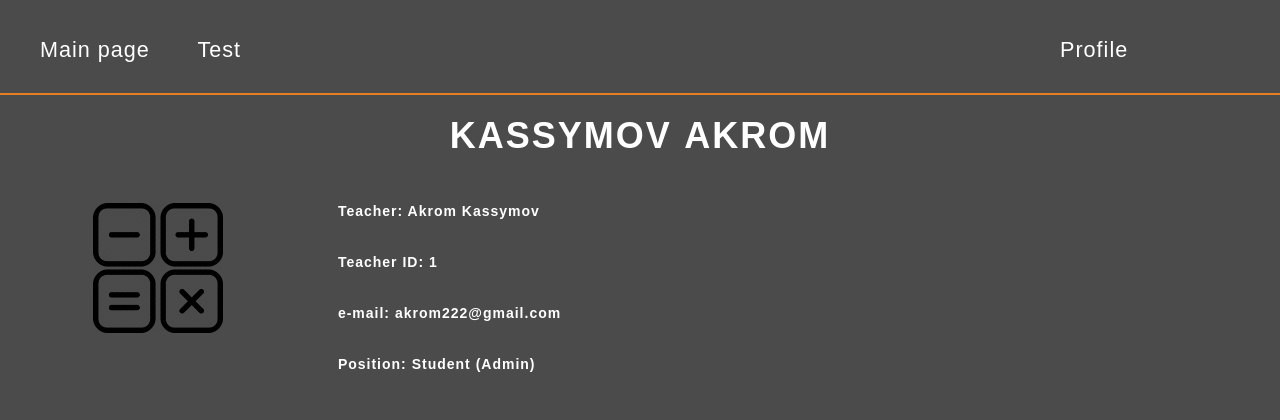
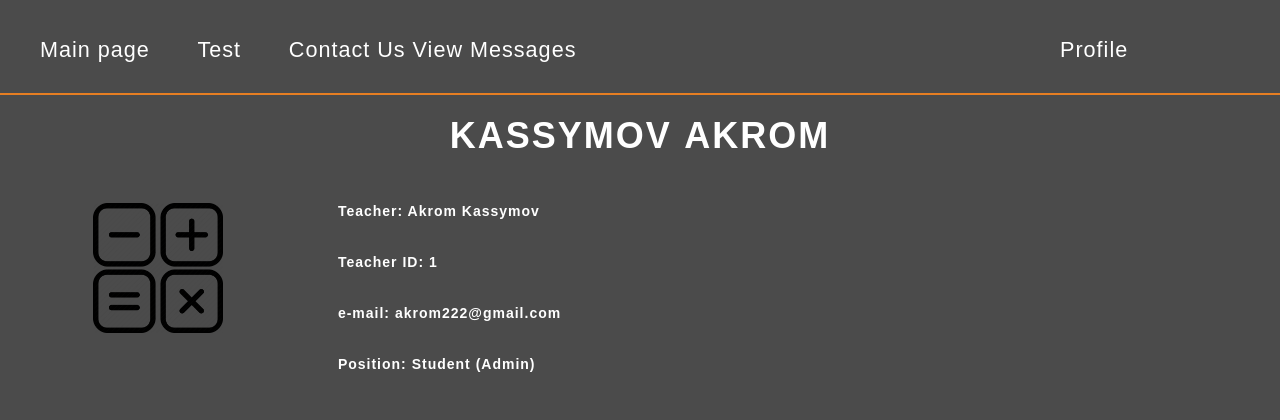
Before and after one commit to unix238/EasyMath, a Flask app: a page that uses templates/profile.html in a window 1280 px wide. Shown: the top 420 px of the page. Run offline with Flask 2, Linux system fonts and the light colour scheme; a user stored in the database is signed in; data comes from the database, SQL or seed files in the repository; both versions use the stored data as it was after the commit; data that the repository does not hold is empty; some web fonts are replaced.

Commit message:
Added function to Contact Us form

```diff
--- a/app.py
+++ b/app.py
@@ -35,4 +35,4 @@ def load_user(user_id):
 
 
 if __name__ == '__main__':
-	app.run(debug=False)
+	app.run(debug=True)
--- a/next updates.txt
+++ /dev/null
@@ -1,6 +0,0 @@
-1)Оптимизация для телефонов
-2)edit постов
-3)вывод contact us
-|||
-1)форма для contact us
-2)
--- a/templates/index.html
+++ b/templates/index.html
@@ -120,7 +120,7 @@
                 <a name='contact'></a>
             </div>
             <div class="row">
-                <form method="post" action="#" class="contact-form">
+                <form  action="{{url_for('contactForm')}}" method="post" class="contact-form">
                     <div class="row">
                         <div class="col span-1-of-3">
                             <label for="name">Name</label>
--- a/templates/profile.html
+++ b/templates/profile.html
@@ -17,6 +17,7 @@
 				<ul class="main-nav">
 					<li><a href="{{url_for('index')}}">Main page</a></li>
 					<li><a href="{{url_for('test.start')}}">Test</a></li>
+					{%if current_user.admin == True%}<li><a href="{{url_for('contactUsView')}}">Contact Us View Messages</a></li>{%endif%}
 					<div class="dropdown">
 						<li><a href="{{url_for('profile', id=current_user.id)}}" class="dropbtn"> Profile </a></li>
 						<div class="dropdown-content">
--- a/views.py
+++ b/views.py
@@ -2,6 +2,10 @@ from app import app,db
 import models
 from flask import render_template, redirect, url_for, request, session
 from flask_login import UserMixin, LoginManager, login_user, current_user, login_required, logout_user
+import smtplib
+from email.mime.multipart import MIMEMultipart
+from email.mime.text import MIMEText
+from email.mime.image import MIMEImage
 
 
 
@@ -124,21 +128,19 @@ def deletePost(postID):
 	return redirect(url_for('profile', id=current_user.id))
 
 
-
-@app.route('/new-post')
-@login_required
-def newPost():
-	return redirect(url_for('addingPost', title='finished work !', body="Waiting for teacher result's", author=current_user.id))
-
-
-@app.route('/contact-form')
+@app.route('/contact-form', methods=['POST'])
 @login_required
 def contactForm():
 	name = request.form['name']
 	email =request.form['email']
 	text = request.form['message']
-	author = name + '/' + email
-	return redirect(url_for('addingPost', title='Contact', body=text, author=author))
+	author = '{0}-{1}'.format(name,email)
+
+	message = models.Posts(title='Contact', body=text, author=author)
+	db.session.add(message)
+	db.session.commit()
+
+	return redirect(url_for('profile', id=current_user.id))
 
 
 @app.route('/add-message-to-wall-of-thoughts', methods=['GET','POST'])
@@ -180,3 +182,8 @@ def editTeacherId():
 def editPasswordView():
 
 	return render_template('password.html')
+
+@app.route('/contact-us-views')
+def contactUsView():
+	messages = models.Posts.query.filter_by(title='Contact')
+	return render_template('contact.html', messages = messages)
```
Also changed, not shown: templates/contact.html (added, +16 -0 lines), database/DataBase.db.
